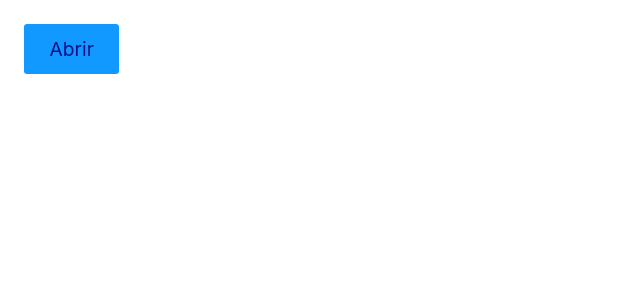
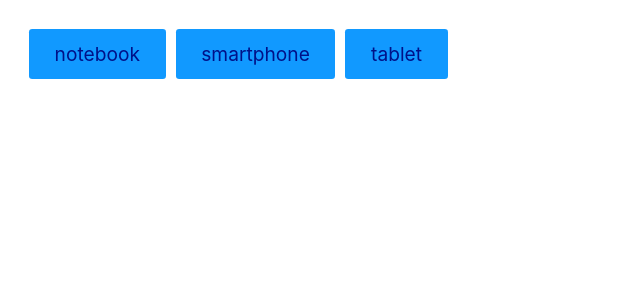
Before and after one commit to nanmartins/origamid-react, a React (Create React App) app: page / in a window 1280 px wide. Shown: the top 300 px of the page, without its empty margins (0-640 px from the left). Built offline with nearby package versions, Linux system fonts and the light colour scheme.

Commit message:
just start useState challenge 3

```diff
--- /dev/null
+++ b/src/Ex useState/App.js
@@ -0,0 +1,15 @@
+import React from 'react'
+import Items from './Items'
+
+const App = () => {
+  return (
+    <div>
+      <button style={{margin: "5px"}}>notebook</button>
+      <button style={{margin: "5px"}}>smartphone</button>
+      <button style={{margin: "5px"}}>tablet</button>
+      <Items/>
+    </div>
+  )
+}
+
+export default App
--- /dev/null
+++ b/src/Ex useState/Items.js
@@ -0,0 +1,20 @@
+import React from 'react'
+
+const Items = () => {
+
+
+  // async function fetchProdutos(url) {
+  //   const response = await fetch(url);
+  //   const json = await response.json();
+  //   return json;
+  // }
+
+
+  return (
+    <div>
+
+    </div>
+  )
+}
+
+export default Items
--- a/src/index.js
+++ b/src/index.js
@@ -5,17 +5,17 @@ import ReactDOM from 'react-dom/client';
 // import Exjsx2 from './Exjsx2'
 // import Ex3comp from './Ex components/Ex3comp';
 // import Ex4Hooks from './Ex hooks/Ex4Hooks';
-import App from './Ex hooks & props/App';
+// import App from './Ex hooks & props/App';
+import App from './Ex useState/App'
 
 
 const root = ReactDOM.createRoot(document.getElementById('root'));
 root.render(
   <React.StrictMode>
-    {/* <App />
-    <Exjsx1 />
-    <Exjsx2 /> */}
+    <App />
+    {/* <Exjsx1 /> */}
+    {/* <Exjsx2 /> */}
     {/* <Ex3comp /> */}
     {/* <Ex4Hooks /> */}
-    <App />
   </React.StrictMode>
 );
```
